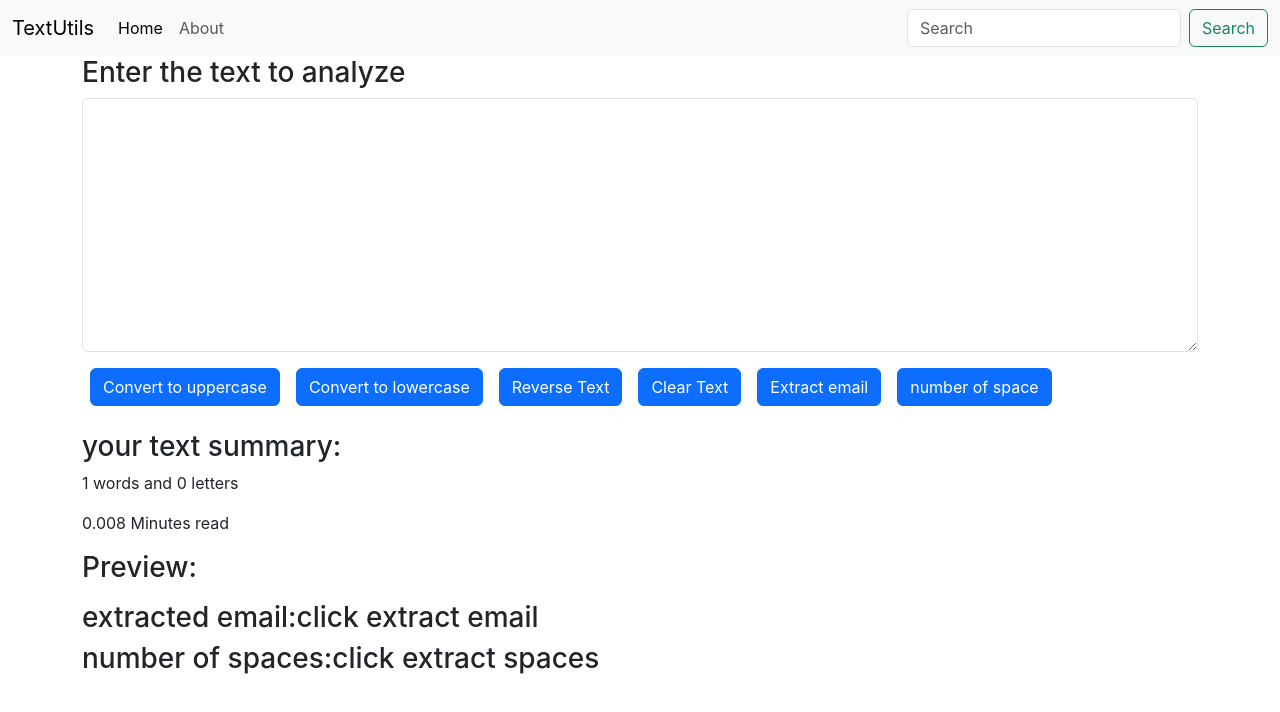
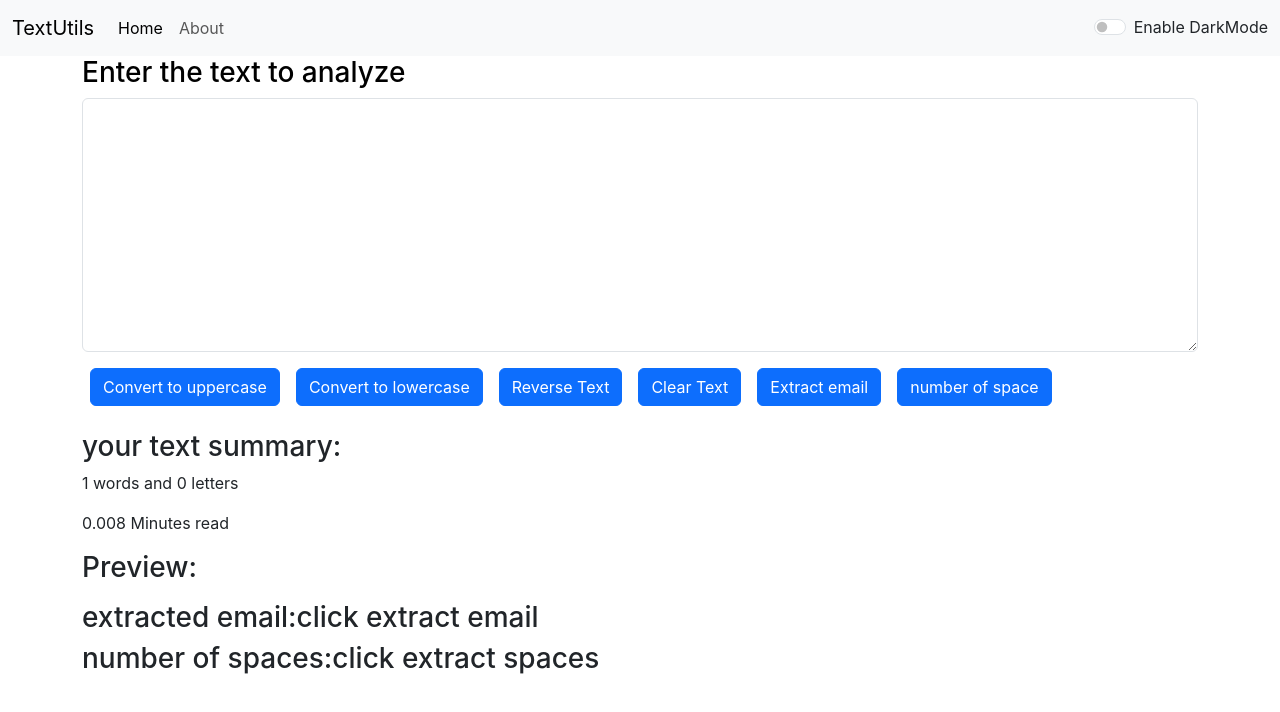
Before and after one commit to Amruth-111/react_js, a React (Create React App) app: page / in a window 1280 px wide. Shown: the top 712 px of the page. Built offline with nearby package versions, Linux system fonts and the light colour scheme.

Commit message:
dark mode enabled

```diff
--- a/package.json
+++ b/package.json
@@ -34,5 +34,8 @@
       "last 1 firefox version",
       "last 1 safari version"
     ]
+  },
+  "devDependencies": {
+    "@babel/plugin-proposal-private-property-in-object": "^7.21.11"
   }
 }
--- a/src/App.js
+++ b/src/App.js
@@ -1,13 +1,33 @@
 
+import { useState } from 'react';
 import './App.css';
 import Navbar from './components/Navbar';
 import TextForm from './components/TextForm';
+// import About from './components/About';
 
 function App() {
+  const [mode,setMode]=useState('light')
+
+  const toggleMode=()=>{
+    console.log('toggle button function is invoked')
+        if(mode==='light'){
+            setMode('dark')
+            document.body.style.backgroundColor='#020826';
+            document.body.style.color='white';
+            console.log(mode)
+        }else{
+            setMode('light')
+            console.log(mode)
+            document.body.style.backgroundColor='white';
+            document.body.style.color='black';
+        }
+  }
+
   return (
     <>
-    <Navbar title="TextUtils" about="About"></Navbar>
-    <TextForm title="Enter the text to analyze"></TextForm>
+    <Navbar title="TextUtils" about="About" mode={mode} toggleMode={toggleMode}></Navbar>
+    <TextForm title="Enter the text to analyze" mode={mode}></TextForm>
+    {/* <About></About> */}
     </>
   );
 }
--- /dev/null
+++ b/src/components/About.js
@@ -0,0 +1,76 @@
+import React, { useState } from 'react'
+
+export default function About() {
+    const [btnChange,setBtnChange]=useState('Enable Dark Mode')
+    const [myStyle,setMyStyle]=useState({
+        color:'black',
+        backgroundColor:'white'
+
+    })
+
+    let toggleBtn=()=>{
+        console.log('toggle button function is invoked')
+        if(myStyle.color==='white'){
+            setMyStyle({
+                color:'black',
+                backgroundColor:'white'
+            })
+            setBtnChange('Enable Dark Mode')
+            console.log(myStyle)
+        }else{
+            setMyStyle({
+                color:'white',
+                backgroundColor:'black'
+            })
+            setBtnChange('Enable Light Mode')
+            console.log(myStyle)
+        }
+    }
+  return (
+    <div className="container my-5" style={myStyle} >
+
+        <div className="accordion" id="accordionExample" style={myStyle} >
+        <div className="accordion-item">
+            <h2 className="accordion-header">
+            <button className="accordion-button" style={myStyle}  type="button" data-bs-toggle="collapse" data-bs-target="#collapseOne" aria-expanded="true" aria-controls="collapseOne">
+                Accordion Item #1
+            </button>
+            </h2>
+            <div id="collapseOne" className="accordion-collapse collapse show" data-bs-parent="#accordionExample">
+            <div className="accordion-body" style={myStyle} >
+                <strong>This is the first item's accordion body.</strong> It is shown by default, until the collapse plugin adds the appropriate classes that we use to style each element. These classes control the overall appearance, as well as the showing and hiding via CSS transitions. You can modify any of this with custom CSS or overriding our default variables. It's also worth noting that just about any HTML can go within the <code>.accordion-body</code>, though the transition does limit overflow.
+            </div>
+            </div>
+        </div>
+        <div className="accordion-item">
+            <h2 className="accordion-header">
+            <button className="accordion-button collapsed" style={myStyle}  type="button" data-bs-toggle="collapse" data-bs-target="#collapseTwo" aria-expanded="false" aria-controls="collapseTwo">
+                Accordion Item #2
+            </button>
+            </h2>
+            <div id="collapseTwo" className="accordion-collapse collapse" data-bs-parent="#accordionExample">
+            <div className="accordion-body" style={myStyle}>
+                <strong>This is the second item's accordion body.</strong> It is hidden by default, until the collapse plugin adds the appropriate classes that we use to style each element. These classes control the overall appearance, as well as the showing and hiding via CSS transitions. You can modify any of this with custom CSS or overriding our default variables. It's also worth noting that just about any HTML can go within the <code>.accordion-body</code>, though the transition does limit overflow.
+            </div>
+            </div>
+        </div>
+        <div className="accordion-item">
+            <h2 className="accordion-header">
+            <button className="accordion-button collapsed" type="button"  style={myStyle}  data-bs-toggle="collapse" data-bs-target="#collapseThree" aria-expanded="false" aria-controls="collapseThree">
+                Accordion Item #3
+            </button>
+            </h2>
+            <div id="collapseThree" className="accordion-collapse collapse" data-bs-parent="#accordionExample">
+            <div className="accordion-body" style={myStyle}>
+                <strong>This is the third item's accordion body.</strong> It is hidden by default, until the collapse plugin adds the appropriate classes that we use to style each element. These classes control the overall appearance, as well as the showing and hiding via CSS transitions. You can modify any of this with custom CSS or overriding our default variables. It's also worth noting that just about any HTML can go within the <code>.accordion-body</code>, though the transition does limit overflow.
+            </div>
+            </div>
+        </div>
+        </div>
+        <div className="btn btn-primary my-3" onClick={toggleBtn}>{btnChange}</div>
+
+    </div>
+
+
+  )
+}
--- a/src/components/Navbar.js
+++ b/src/components/Navbar.js
@@ -4,8 +4,10 @@
 
 
 export default function Navbar(props) {
+    {console.log(props.mode)}
   return (
-    <nav className="navbar navbar-expand-lg bg-body-tertiary">
+
+    <nav className={`navbar navbar-expand-lg navbar-${props.mode}  bg-${props.mode}`}>
     <div className="container-fluid">
         <a className="navbar-brand" href="/">{props.title}</a>
         <button className="navbar-toggler" type="button" data-bs-toggle="collapse" data-bs-target="#navbarSupportedContent" aria-controls="navbarSupportedContent" aria-expanded="false" aria-label="Toggle navigation">
@@ -20,10 +22,10 @@
             <a className="nav-link" href="/">{props.about}</a>
             </li>
         </ul>
-        <form className="d-flex" role="search">
-            <input className="form-control me-2" type="search" placeholder="Search" aria-label="Search"/>
-            <button className="btn btn-outline-success" type="submit">Search</button>
-        </form>
+        </div>
+        <div className={`form-check form-switch text-${props.mode=='light'?'dark':'light'}`}>
+            <input className="form-check-input" type="checkbox" role="switch" onClick={props.toggleMode} id="flexSwitchCheckDefault"/>
+            <label className="form-check-label" htmlFor="flexSwitchCheckDefault" >Enable DarkMode</label>
         </div>
     </div>
     </nav>
--- a/src/components/TextForm.js
+++ b/src/components/TextForm.js
@@ -59,11 +59,11 @@
   return (
 
     <>
-    <div className="container" >
+    <div className="container" style={{color:props.mode=='dark'?'white':'black'}}>
         <div>
             <h3>{props.title}</h3>
             <div className="mb-3">
-                <textarea className="form-control" value={text} onChange={onOnchange} id="formText" rows="10"></textarea>
+                <textarea className="form-control" value={text} onChange={onOnchange} id="formText" style={{backgroundColor:props.mode=='dark'?'#020826':'white', color:props.mode=='dark'?'white':'black'}}rows="10"></textarea>
             </div>
             <button className="btn btn-primary mx-2" onClick={onUpClick}>Convert to uppercase</button>
             <button className="btn btn-primary mx-2" onClick={onLoClick}>Convert to lowercase</button>
```
Also changed, not shown: 1 other file (tests, documents, lock files or other folders).
